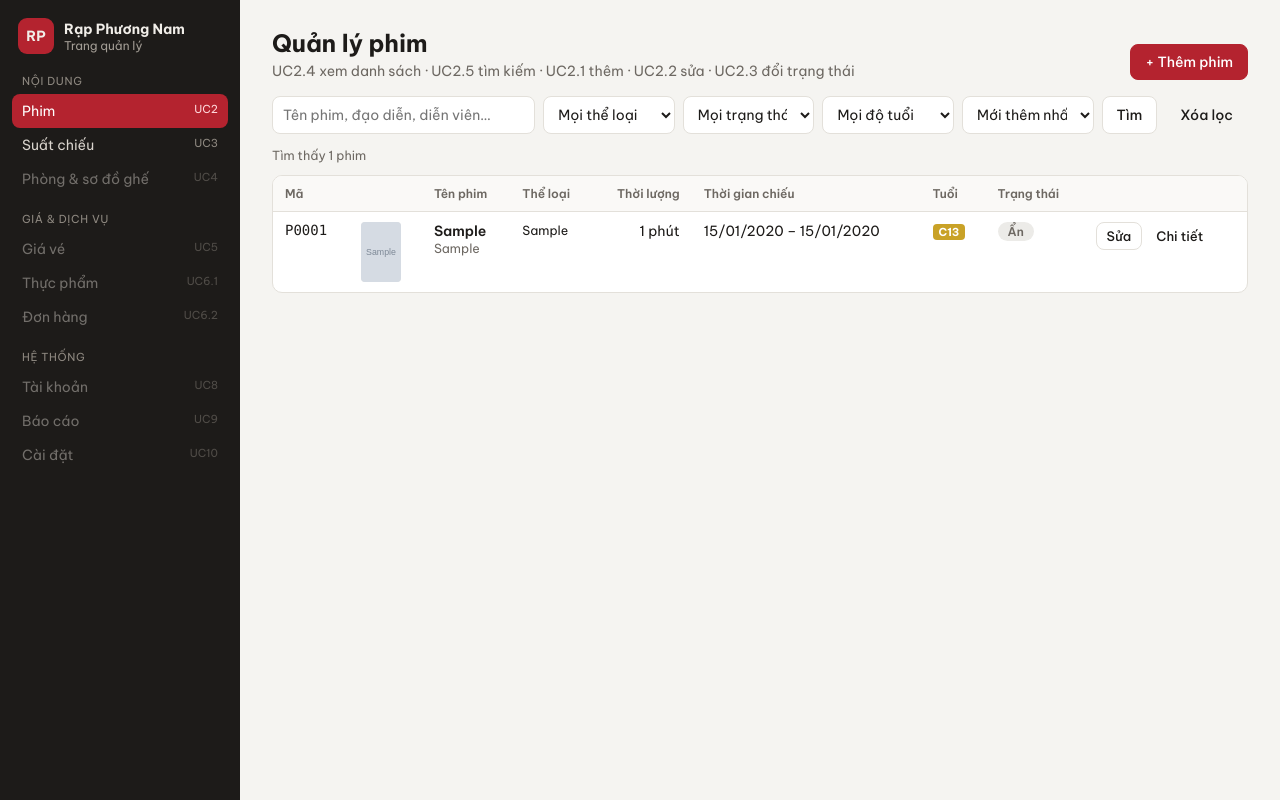
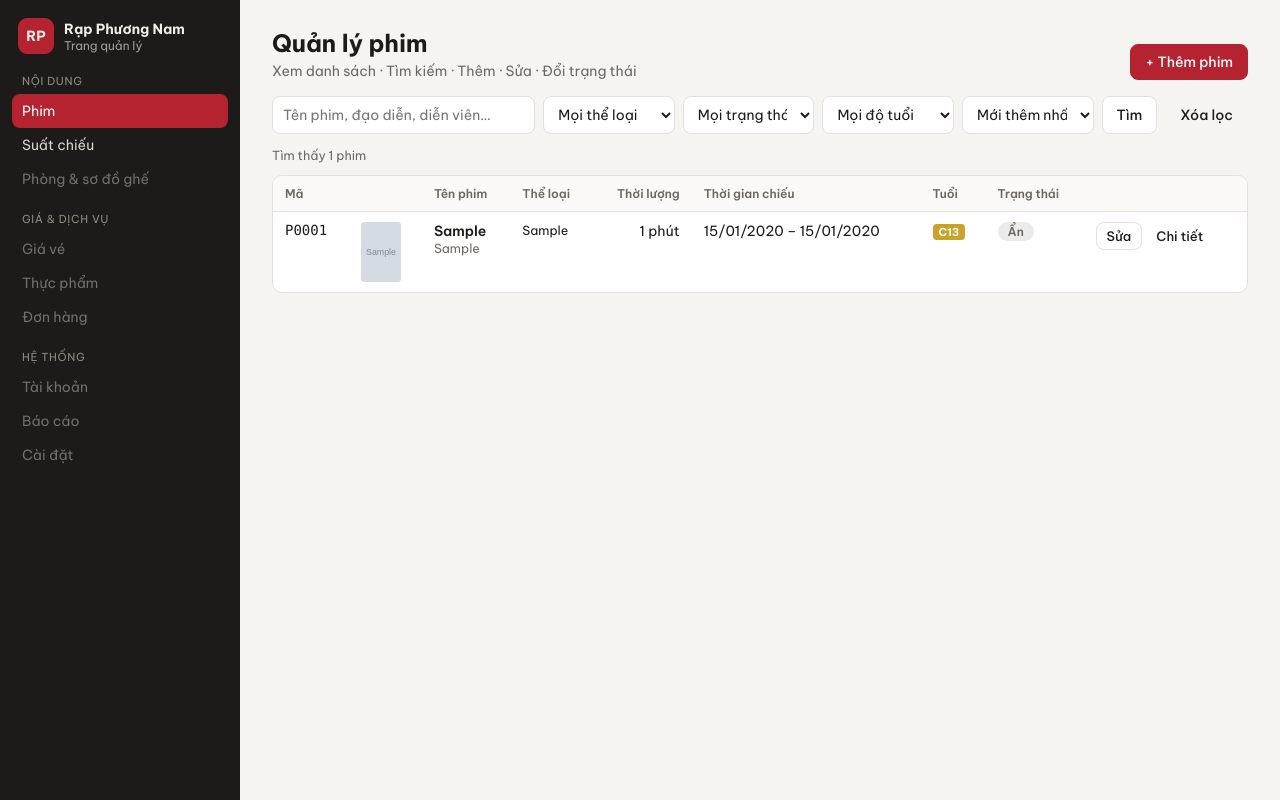
Before and after one commit to buipthinh/yeu-nham-doi-tuong, a Spring Boot app: page /admin/phim in a window 1280 px wide. Run offline with Spring Boot 4, Linux system fonts and the light colour scheme; tables that the repository leaves empty hold one stand-in row (values such as "Sample post"); grey boxes marked "Sample" are stand-in pictures.

Commit message:
Thay đổi file

```diff
--- a/backend/src/main/resources/templates/admin/fragments.html
+++ b/backend/src/main/resources/templates/admin/fragments.html
@@ -20,17 +20,17 @@
     </a>
     <nav>
         <div class="grp">Nội dung</div>
-        <a th:href="@{/admin/phim}" th:classappend="${menu == 'phim'} ? 'on'">Phim <small>UC2</small></a>
-        <a th:href="@{/admin/suat-chieu}" th:classappend="${menu == 'suatChieu'} ? 'on'">Suất chiếu <small>UC3</small></a>
-        <a class="soon" title="Sẽ làm sau">Phòng &amp; sơ đồ ghế <small>UC4</small></a>
+        <a th:href="@{/admin/phim}" th:classappend="${menu == 'phim'} ? 'on'">Phim</a>
+        <a th:href="@{/admin/suat-chieu}" th:classappend="${menu == 'suatChieu'} ? 'on'">Suất chiếu</a>
+        <a class="soon" title="Sẽ làm sau">Phòng &amp; sơ đồ ghế</a>
         <div class="grp">Giá &amp; dịch vụ</div>
-        <a class="soon" title="Sẽ làm sau">Giá vé <small>UC5</small></a>
-        <a class="soon" title="Sẽ làm sau">Thực phẩm <small>UC6.1</small></a>
-        <a class="soon" title="Sẽ làm sau">Đơn hàng <small>UC6.2</small></a>
+        <a class="soon" title="Sẽ làm sau">Giá vé</a>
+        <a class="soon" title="Sẽ làm sau">Thực phẩm</a>
+        <a class="soon" title="Sẽ làm sau">Đơn hàng</a>
         <div class="grp">Hệ thống</div>
-        <a class="soon" title="Sẽ làm sau">Tài khoản <small>UC8</small></a>
-        <a class="soon" title="Sẽ làm sau">Báo cáo <small>UC9</small></a>
-        <a class="soon" title="Sẽ làm sau">Cài đặt <small>UC10</small></a>
+        <a class="soon" title="Sẽ làm sau">Tài khoản</a>
+        <a class="soon" title="Sẽ làm sau">Báo cáo</a>
+        <a class="soon" title="Sẽ làm sau">Cài đặt</a>
     </nav>
 </aside>
 
--- a/backend/src/main/resources/templates/admin/phim/chi-tiet.html
+++ b/backend/src/main/resources/templates/admin/phim/chi-tiet.html
@@ -53,7 +53,7 @@
             <!-- UC2.3 Thay doi trang thai phim -->
             <form class="card side" method="post" th:action="@{/admin/phim/{id}/trang-thai(id=${phim.id})}"
                   th:attr="data-suat=${thongKe.suatChuaKetThuc}" onsubmit="return xacNhanTrangThai(this)">
-                <h2>Trạng thái phim (UC2.3)</h2>
+                <h2>Trạng thái phim</h2>
                 <label class="radio" th:each="tt : ${dsTrangThai}">
                     <input type="radio" name="trangThai" th:value="${tt}" th:checked="${tt == phim.trangThai}">
                     <span th:text="${tt.nhan}"></span>
--- a/backend/src/main/resources/templates/admin/phim/danh-sach.html
+++ b/backend/src/main/resources/templates/admin/phim/danh-sach.html
@@ -9,7 +9,7 @@
         <div class="page-head">
             <div>
                 <h1>Quản lý phim</h1>
-                <p class="muted">UC2.4 xem danh sách · UC2.5 tìm kiếm · UC2.1 thêm · UC2.2 sửa · UC2.3 đổi trạng thái</p>
+                <p class="muted">Xem danh sách · Tìm kiếm · Thêm · Sửa · Đổi trạng thái</p>
             </div>
             <a class="btn primary" th:href="@{/admin/phim/them}">+ Thêm phim</a>
         </div>
--- a/backend/src/main/resources/templates/admin/phim/form.html
+++ b/backend/src/main/resources/templates/admin/phim/form.html
@@ -9,7 +9,7 @@
         <a class="back" th:href="@{/admin/phim}">← Danh sách phim</a>
         <div class="page-head">
             <div>
-                <h1 th:text="${phimForm.themMoi} ? 'Thêm phim (UC2.1)' : 'Sửa phim (UC2.2)'">Thêm phim</h1>
+                <h1 th:text="${phimForm.themMoi} ? 'Thêm phim' : 'Sửa phim'">Thêm phim</h1>
                 <p class="muted" th:unless="${phimForm.themMoi}" th:text="'Mã phim P' + ${#numbers.formatInteger(phimForm.id, 4)}"></p>
             </div>
         </div>
--- a/backend/src/main/resources/templates/admin/suat-chieu/chi-tiet.html
+++ b/backend/src/main/resources/templates/admin/suat-chieu/chi-tiet.html
@@ -61,7 +61,7 @@
             <form class="card side" method="post" th:unless="${daKetThuc}"
                   th:action="@{/admin/suat-chieu/{id}/trang-thai(id=${suat.id})}"
                   onsubmit="return confirm('Xác nhận đổi trạng thái suất chiếu?')">
-                <h2>Trạng thái suất (UC3.3)</h2>
+                <h2>Trạng thái suất</h2>
                 <label class="radio" th:each="tt : ${dsTrangThai}">
                     <input type="radio" name="trangThai" th:value="${tt}" th:checked="${tt == suat.trangThai}">
                     <span th:text="${tt.nhan}"></span>
--- a/backend/src/main/resources/templates/admin/suat-chieu/danh-sach.html
+++ b/backend/src/main/resources/templates/admin/suat-chieu/danh-sach.html
@@ -9,7 +9,7 @@
         <div class="page-head">
             <div>
                 <h1>Quản lý suất chiếu</h1>
-                <p class="muted">UC3.4 xem lịch chiếu · UC3.5 tìm kiếm · UC3.1 thêm · UC3.2 sửa · UC3.3 đổi trạng thái</p>
+                <p class="muted">Xem lịch chiếu · Tìm kiếm · Thêm · Sửa · Đổi trạng thái</p>
             </div>
             <a class="btn primary" th:href="@{/admin/suat-chieu/them(ngay=${ngay})}">+ Thêm suất chiếu</a>
         </div>
--- a/backend/src/main/resources/templates/admin/suat-chieu/form.html
+++ b/backend/src/main/resources/templates/admin/suat-chieu/form.html
@@ -9,7 +9,7 @@
         <a class="back" th:href="@{/admin/suat-chieu}">← Danh sách suất chiếu</a>
         <div class="page-head">
             <div>
-                <h1 th:text="${suatChieuForm.themMoi} ? 'Thêm suất chiếu (UC3.1)' : 'Sửa suất chiếu (UC3.2)'">Thêm suất chiếu</h1>
+                <h1 th:text="${suatChieuForm.themMoi} ? 'Thêm suất chiếu' : 'Sửa suất chiếu'">Thêm suất chiếu</h1>
                 <p class="muted" th:unless="${suatChieuForm.themMoi}" th:text="'Mã suất S' + ${#numbers.formatInteger(suatChieuForm.id, 4)}"></p>
             </div>
         </div>
```
